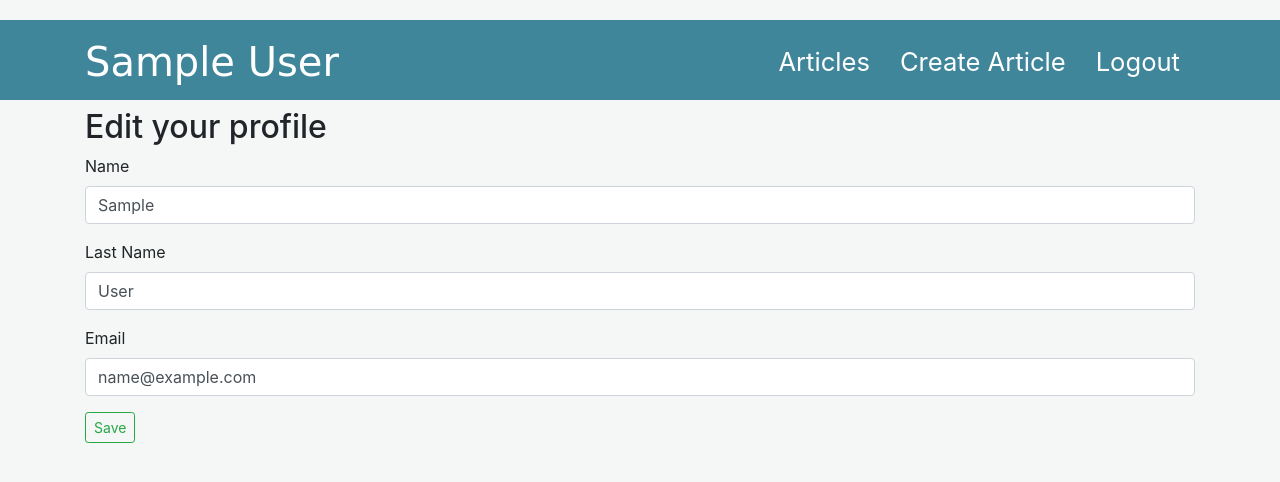
After one commit to salarSb/Weblog_project, a Django app: page /accounts/edit-profile/ in a window 1280 px wide. The commit adds this page. Shown: the top 482 px of the page. Run offline with Django 3.2, Linux system fonts and the light colour scheme; the visitor is signed in with stand-in values (Sample User, id 1); some libraries are stand-ins or nearby versions.

Commit message:
adding user profile edit feature

```diff
--- /dev/null
+++ b/accounts/templates/auth/user_form.html
@@ -0,0 +1,31 @@
+{% extends 'articles/base.html' %}
+{% load widget_tweaks %}
+{% block content %}
+    <div class="container">
+        <div class="row">
+            <div class="col-md-12">
+                <h2>Edit your profile</h2>
+                <form method="POST">
+                    {% csrf_token %}
+                    <div class="form-group">
+                        <label for="id_first_name">Name</label>
+                        {% render_field form.first_name class="form-control" %}
+                    </div>
+                    <div class="form-group">
+                        <label for="id_last_name">Last Name</label>
+                        {% render_field form.last_name class="form-control" %}
+                    </div>
+                    <div class="form-group">
+                        <label for="id_email">Email</label>
+                        {% render_field form.email class="form-control" %}
+                    </div>
+                    <div>
+                        <button type="submit" value="Submit"
+                                class="btn btn-outline-success btn-sm">Save
+                        </button>
+                    </div>
+                </form>
+            </div>
+        </div>
+    </div>
+{% endblock %}
--- a/accounts/urls.py
+++ b/accounts/urls.py
@@ -8,4 +8,5 @@ urlpatterns = [
     path('signup/', views.signup_view, name='signup'),
     path('login/', views.Login.as_view(), name='login'),
     path('logout/', views.LogoutView.as_view(), name='logout'),
+    path('edit-profile/', views.EditProfileView.as_view(), name='edit-profile'),
 ]
--- a/accounts/views.py
+++ b/accounts/views.py
@@ -1,7 +1,10 @@
-from django.contrib.auth import login
+from django.contrib.auth import login, get_user_model
 from django.contrib.auth.forms import UserCreationForm
+from django.contrib.auth.mixins import LoginRequiredMixin
 from django.contrib.auth.views import LoginView, LogoutView
 from django.shortcuts import render, redirect
+from django.urls import reverse_lazy
+from django.views.generic import UpdateView
 
 
 def signup_view(request):
@@ -28,3 +31,15 @@ class Login(LoginView):
 
 class Logout(LogoutView):
     pass
+
+
+class EditProfileView(LoginRequiredMixin, UpdateView):
+    model = get_user_model()
+    fields = ('first_name', 'last_name', 'email')
+    success_url = reverse_lazy('articles:articles-list')
+    extra_context = {
+        'page_title': 'Edit Profile'
+    }
+
+    def get_object(self, queryset=None):
+        return self.request.user
--- a/articles/templates/articles/base.html
+++ b/articles/templates/articles/base.html
@@ -15,7 +15,7 @@
     <nav class="navbar navbar-expand-md navbar-dark">
         <div class="container">
             {% if user.is_authenticated %}
-                <a href="#" class="navbar-brand">{{ request.user.get_full_name }}</a>
+                <a href="{% url 'accounts:edit-profile' %}" class="navbar-brand">{{ request.user.get_full_name }}</a>
             {% endif %}
             <button type="button" class="navbar-toggler collapsed" data-toggle="collapse" data-target="#main-nav">
                 <span class="menu-icon-bar"></span>
--- a/config/settings.py
+++ b/config/settings.py
@@ -41,6 +41,7 @@ INSTALLED_APPS = [
     'django.contrib.sessions',
     'django.contrib.messages',
     'django.contrib.staticfiles',
+    'widget_tweaks',
     'articles.apps.BlogConfig',
     'accounts.apps.AccountsConfig',
 ]
--- a/requirements.txt
+++ b/requirements.txt
@@ -1,2 +1,3 @@
 django
 pillow
+django-widget-tweaks
```
